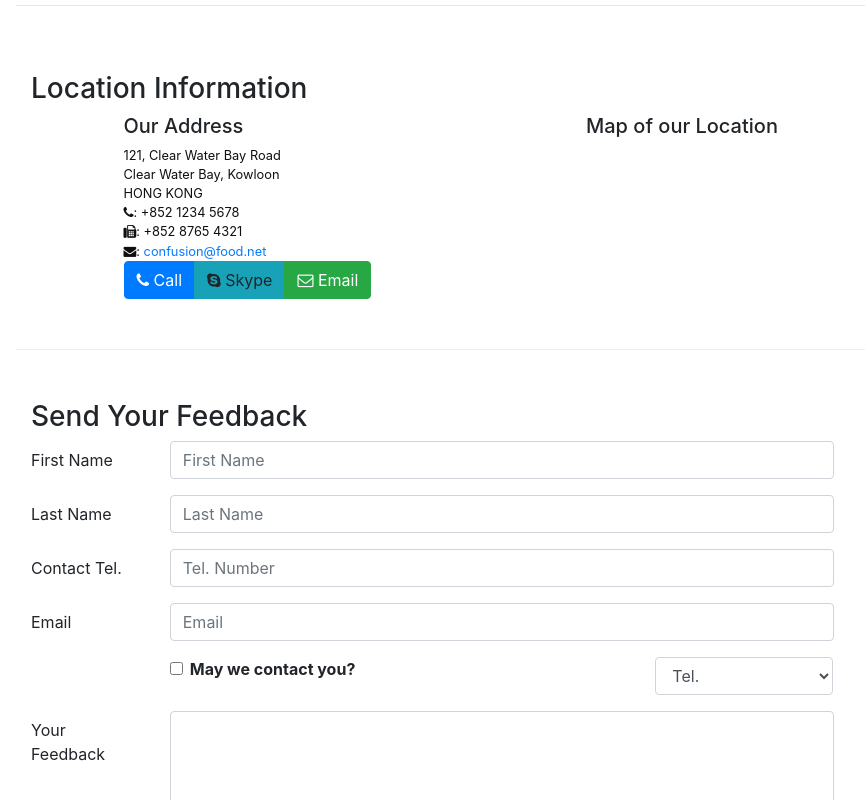
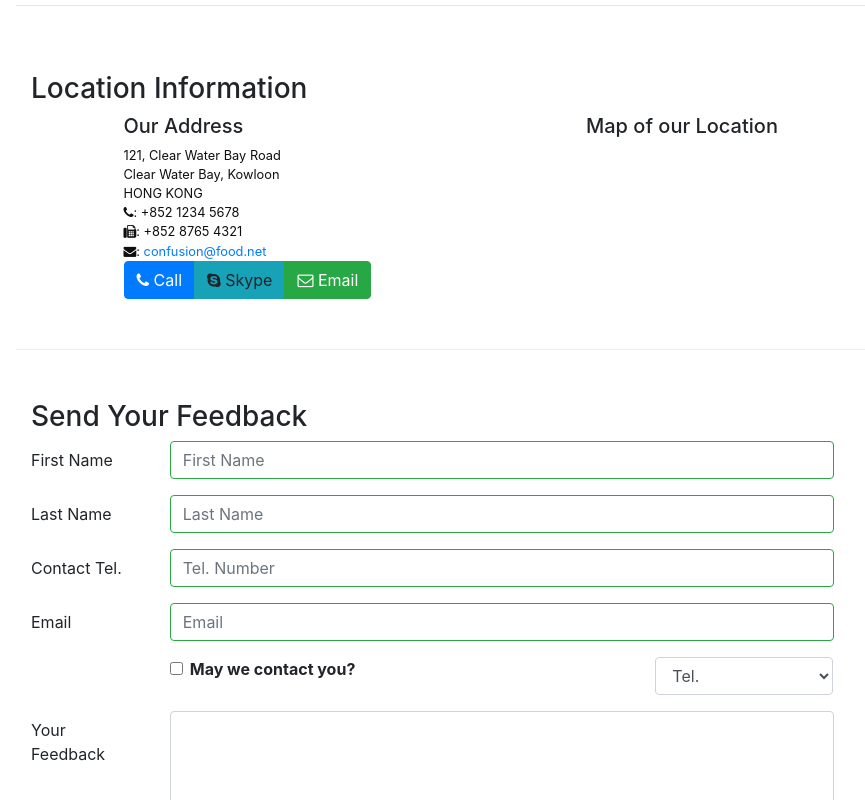
Before and after one commit to gilafonso/conFusion, a React (Create React App) app: page /contact in a window 1280 px wide. Shown: the part 450-1250 px from the top of the page, without its empty margins (69-934 px from the left). Built offline with nearby package versions, Linux system fonts and the light colour scheme.

Commit message:
add form validation

```diff
--- a/src/components/ContactComponent.js
+++ b/src/components/ContactComponent.js
@@ -1,5 +1,5 @@
 import React, { Component } from 'react';
-import { Breadcrumb, BreadcrumbItem, Button, Form, FormGroup, Label, Input, Col } from 'reactstrap';
+import { Breadcrumb, BreadcrumbItem, Button, Form, FormGroup, Label, Input, Col, Row, FormFeedback } from 'reactstrap';
 import { Link } from 'react-router-dom';
 
 class Contact extends Component {
@@ -14,10 +14,17 @@
             email: '',
             agree: false,
             contactType: 'Tel.',
-            message: ''
+            message: '',
+            touched: {
+                firstname: false,
+                lastname: false,
+                telnum: false,
+                email: false
+            }
         }
         this.handleSubmit = this.handleSubmit.bind(this);
         this.handleInputChange = this.handleInputChange.bind(this);
+        this.handleBlur = this.handleBlur.bind(this);
     }
 
     handleInputChange(event) {
@@ -36,7 +43,42 @@
         event.preventDefault();
     }
 
+    handleBlur = (field) => (evt) => {
+        this.setState({
+            touched: { ...this.state.touched, [field]: true}
+        });
+    }
+
+    validate(firstname, lastname, telnum, email) {
+        const errors = {
+            firstname: '',
+            lastname: '',
+            telnum: '',
+            email: ''
+        };
+
+        if (this.state.touched.firstname && firstname.length < 3)
+            errors.firstname = 'First Name should be >= 3 characters';
+        else if (this.state.touched.firstname && firstname.length > 10)
+            errors.firstname = 'First Name should be <= 10 characters';
+
+        if (this.state.touched.lastname && lastname.length < 3)
+            errors.lastname = 'Last Name should be >= 3 characters';
+        else if (this.state.touched.lastname && lastname.length > 10)
+            errors.lastname = 'Last Name should be <= 10 characters';
+
+        const reg = /^\d+$/;
+        if (this.state.touched.telnum && !reg.test(telnum))
+            errors.telnum = 'Tel. Number should contain only numbers';
+
+        if (this.state.touched.email && email.split('').filter(x => x === '@').length !== 1)
+            errors.email = 'Email should contain a @';
+
+        return errors;
+    }
+
     render() {
+        const errors = this.validate(this.state.firstname, this.state.lastname, this.state.telnum, this.state.email);
         return(
             <div className="container">
                 <div className="row">
@@ -85,28 +127,56 @@
                                 <Label htmlFor="firstname" md={2}>First Name</Label>
                                 <Col md={10}>
                                     <Input type="text" id="firstname" name="firstname" placeholder="First Name"
-                                     value={this.state.firstname} onChange={this.handleInputChange} />
+                                     value={this.state.firstname}
+                                     valid={errors.firstname === ''}
+                                     invalid={errors.firstname !== ''}
+                                     onBlur={this.handleBlur('firstname')}
+                                     onChange={this.handleInputChange} />
+                                    <FormFeedback>
+                                        {errors.firstname}
+                                    </FormFeedback>
                                 </Col>
                             </FormGroup>
                             <FormGroup row>
                                 <Label htmlFor="lastname" md={2}>Last Name</Label>
                                 <Col md={10}>
                                     <Input type="text" id="lastname" name="lastname" placeholder="Last Name"
-                                     value={this.state.lastname} onChange={this.handleInputChange} />
+                                     value={this.state.lastname}
+                                     valid={errors.lastname === ''}
+                                     invalid={errors.lastname !== ''}
+                                     onBlur={this.handleBlur('lastname')}
+                                     onChange={this.handleInputChange} />
+                                    <FormFeedback>
+                                        {errors.lastname}
+                                    </FormFeedback>
                                 </Col>
                             </FormGroup>
                             <FormGroup row>
                                 <Label htmlFor="telnum" md={2}>Contact Tel.</Label>
                                 <Col md={10}>
                                     <Input type="tel" id="telnum" name="telnum" placeholder="Tel. Number"
-                                     value={this.state.telnum} onChange={this.handleInputChange} />
+                                     value={this.state.telnum}
+                                     valid={errors.telnum === ''}
+                                     invalid={errors.telnum !== ''}
+                                     onBlur={this.handleBlur('telnum')}
+                                     onChange={this.handleInputChange} />
+                                    <FormFeedback>
+                                        {errors.telnum}
+                                    </FormFeedback>
                                 </Col>
                             </FormGroup>
                             <FormGroup row>
                                 <Label htmlFor="email" md={2}>Email</Label>
                                 <Col md={10}>
                                     <Input type="email" id="email" name="email" placeholder="Email"
-                                     value={this.state.email} onChange={this.handleInputChange} />
+                                     value={this.state.email}
+                                     valid={errors.email === ''}
+                                     invalid={errors.email !== ''}
+                                     onBlur={this.handleBlur('email')}
+                                     onChange={this.handleInputChange} />
+                                    <FormFeedback>
+                                        {errors.email}
+                                    </FormFeedback>
                                 </Col>
                             </FormGroup>
                             <FormGroup row>
```
